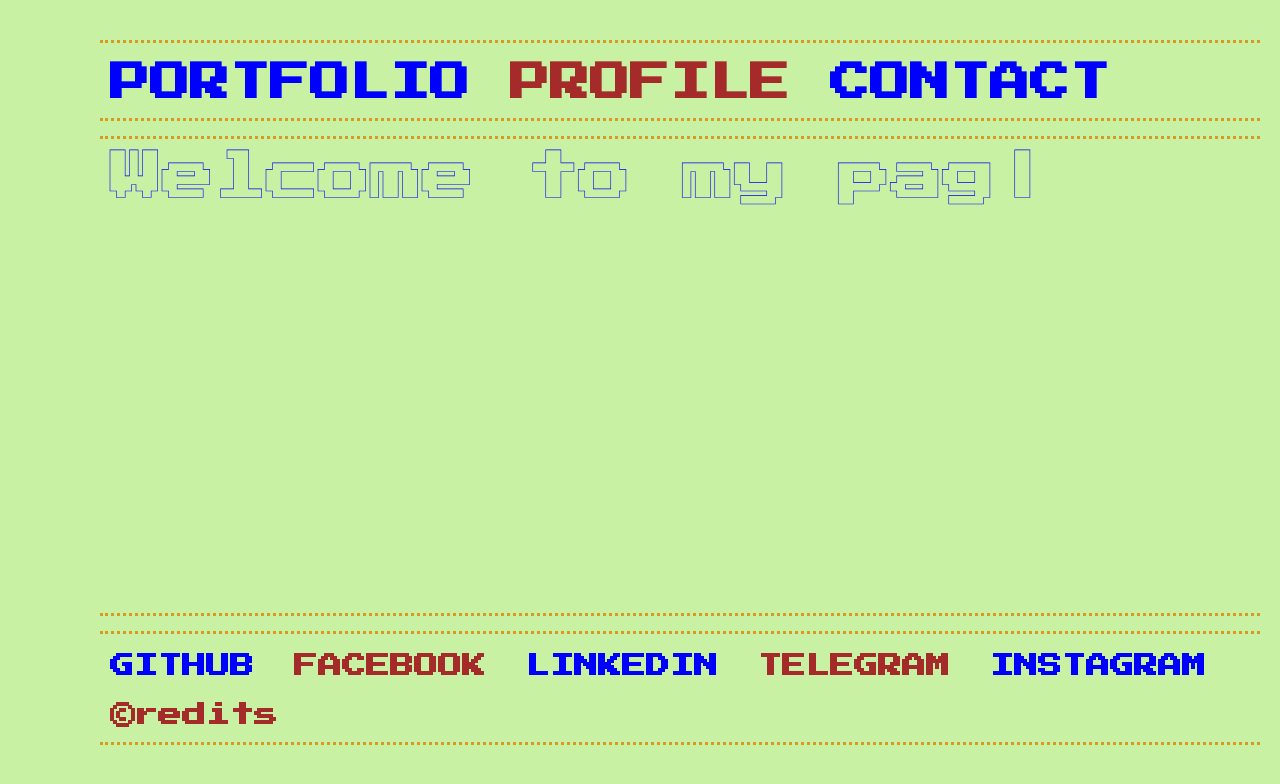
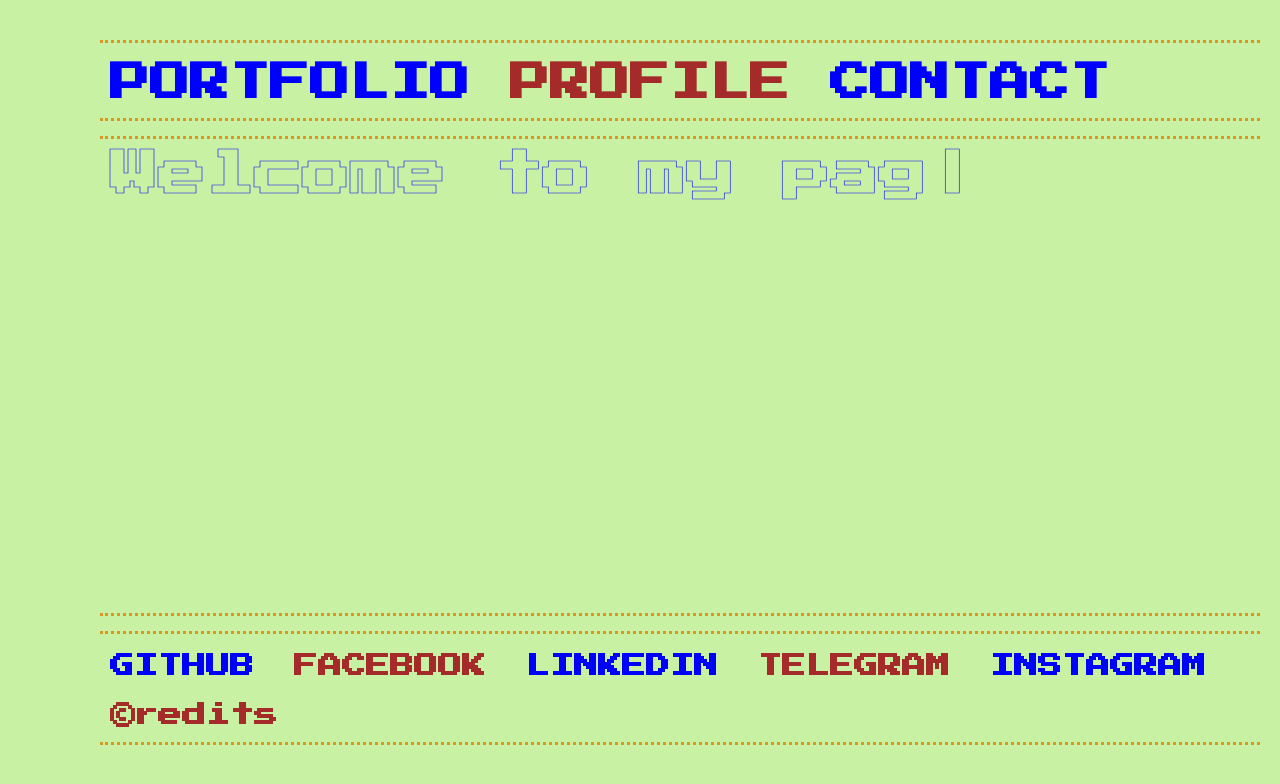
Before and after one commit to asanoviskhak/asanoviskhak.github.io, a React (Create React App) app: page / in a window 1280 px wide. Shown: the top 784 px of the page. Built offline with nearby package versions, Linux system fonts and the light colour scheme.

Commit message:
Minor fixes

```diff
--- a/src/App.scss
+++ b/src/App.scss
@@ -1,7 +1,7 @@
 $min_width: 400;
 $max_width: 800;
 $min_font: 18;
-$max_font: 52;
+$max_font: 48;
 :root{
     --primary: blue;
     --backgr: #c9f1a3;
@@ -309,8 +309,8 @@
     line-height: 0.5rem;
   }
   .work{
-    width:100%;
-    min-width:250px;
+    width: 280px;
+    min-width: 260px;
     margin-left: 15px;
     margin-right: 10px;
     text-align: center;
```
